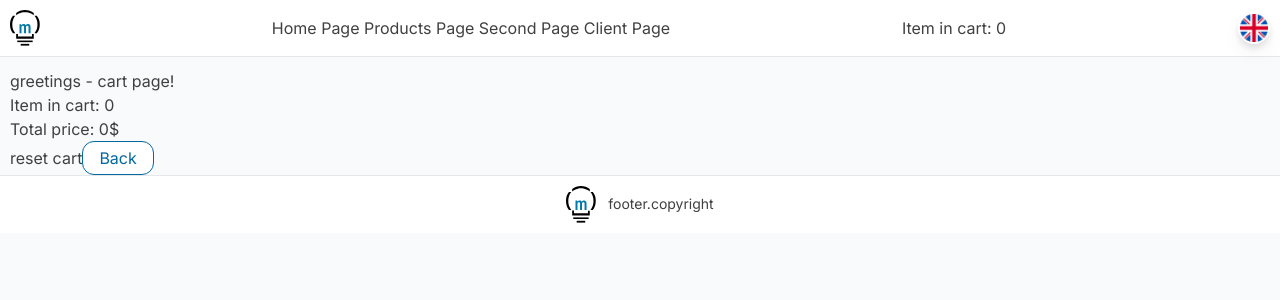
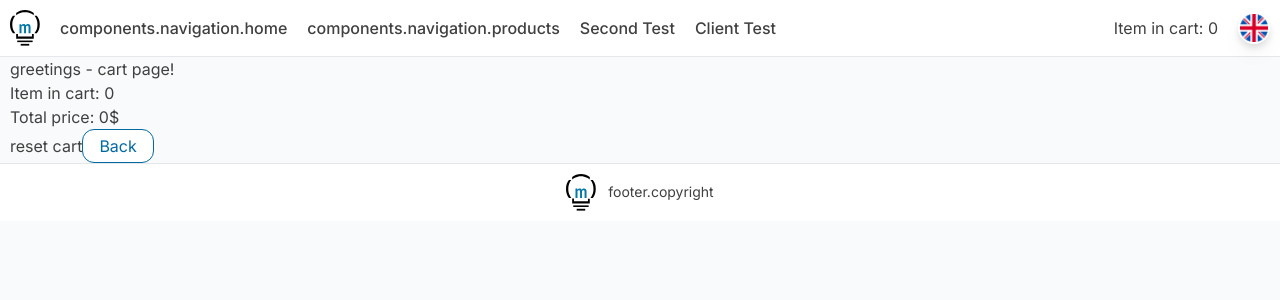
Before and after one commit to patryk-makarewicz/cart, a Next.js app: page /en/cart in a window 1280 px wide. Shown: the top 300 px of the page. Built offline with nearby package versions, Linux system fonts and the light colour scheme; what i18next-resources-to-backend would draw is missing.

Commit message:
Create navigation component

```diff
--- a/src/app/i18n/locales/en/translation.json
+++ b/src/app/i18n/locales/en/translation.json
@@ -8,6 +8,10 @@
   },
 
   "components": {
+    "navigation": {
+      "home": "Home",
+      "products": "Products"
+    },
     "products": {
       "category": "Photography",
       "subcategory": "Premium Photos"
--- a/src/app/i18n/locales/pl/translation.json
+++ b/src/app/i18n/locales/pl/translation.json
@@ -8,6 +8,10 @@
   },
 
   "components": {
+    "navigation": {
+      "home": "Home",
+      "products": "Produkty"
+    },
     "products": {
       "category": "Fotografia",
       "subcategory": "Zdjęcia Premium"
--- a/src/components/header/header.tsx
+++ b/src/components/header/header.tsx
@@ -1,26 +1,51 @@
 import Image from 'next/image';
+import Link from 'next/link';
+import { useAppSelector } from '@/redux/hooks';
+
 import Logo from '../../assets/logo_black.svg';
 import FlagPl from '../../assets/lang_pl.png';
 import FlagEn from '../../assets/lang_en.png';
-
-import Link from 'next/link';
-import { useAppSelector } from '@/redux/hooks';
+import { Navigation } from '../navigation/navigation';
+import { useTranslation } from '@/app/i18n/client';
 
 export const Header = ({ lng }: { lng: string }) => {
+  const { t } = useTranslation(lng);
   const cart = useAppSelector((state) => state.cartReducer.cart);
 
+  const pages = [
+    {
+      href: `/${lng}`,
+      label: `${t('components.navigation.home')}`
+    },
+    {
+      href: `/${lng}/products`,
+      label: `${t('components.navigation.products')}`
+    },
+    {
+      href: `/${lng}/second-page`,
+      label: `Second Test`
+    },
+    {
+      href: `/${lng}/client-page`,
+      label: `Client Test`
+    }
+  ];
+
   return (
-    <header className="mb-3 border-b border-gray-200 bg-white">
+    <header className="border-b border-gray-200 bg-white">
       <div className="mx-auto flex max-w-screen-xl items-center justify-between p-2.5">
-        <Image priority src={Logo} width={30} height={36} alt="Logo makaDev" />
+        <div className="flex items-center">
+          <Link href={`/${lng}`}>
+            <Image priority src={Logo} width={30} height={36} alt="Logo makaDev" className="mr-5" />
+          </Link>
+          <Navigation pages={pages} />
+        </div>
+
+        <div className="flex items-center">
           <div>
-          <Link href={`/${lng}`}>Home Page </Link>
-          <Link href={`/${lng}/products`}>Products Page </Link>
-          <Link href={`/${lng}/second-page`}>Second Page </Link>
-          <Link href={`/${lng}/client-page`}>Client Page</Link>
-        </div>
-        <div>
-          <Link href={`/${lng}/cart`}>Item in cart: {cart.reduce((acc, current) => acc + current.quantity, 0)}</Link>
+            <Link href={`/${lng}/cart`} className="mr-5">
+              Item in cart: {cart.reduce((acc, current) => acc + current.quantity, 0)}
+            </Link>
           </div>
           <div className="h-8 w-8 rounded-full border-2 border-white drop-shadow-lg">
             {lng === 'pl' ? (
@@ -34,6 +59,7 @@ export const Header = ({ lng }: { lng: string }) => {
             )}
           </div>
         </div>
+      </div>
     </header>
   );
 };
--- /dev/null
+++ b/src/components/navigation/navigation.tsx
@@ -0,0 +1,28 @@
+import Link from 'next/link';
+import { usePathname } from 'next/navigation';
+
+type NavigationProps = {
+  pages: {
+    href: string;
+    label: string;
+  }[];
+};
+
+export const Navigation = ({ pages }: NavigationProps) => {
+  const pathname = usePathname();
+
+  return (
+    <nav>
+      {pages.map((page) => (
+        <Link
+          key={page.href}
+          href={page.href}
+          className={`${
+            page.href === pathname ? 'font-semibold text-sky-700' : 'font-medium'
+          } mr-5 transition duration-300 ease-in-out hover:text-sky-700`}>
+          {page.label}
+        </Link>
+      ))}
+    </nav>
+  );
+};
```
Also changed, not shown: src/app/[lng]/page.tsx (+12 -0 lines). Lines whose indentation alone changed are shown as unchanged.
